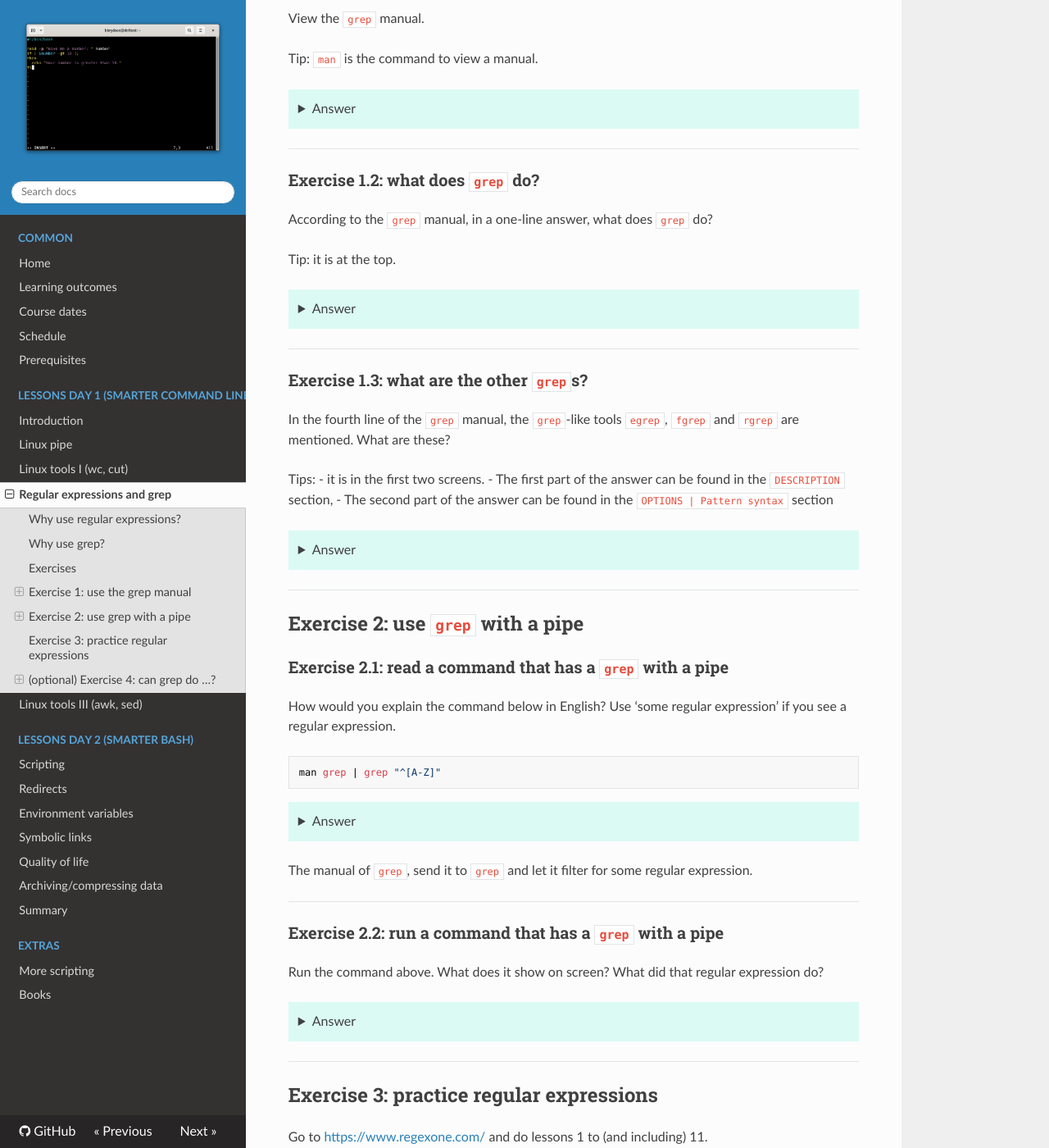
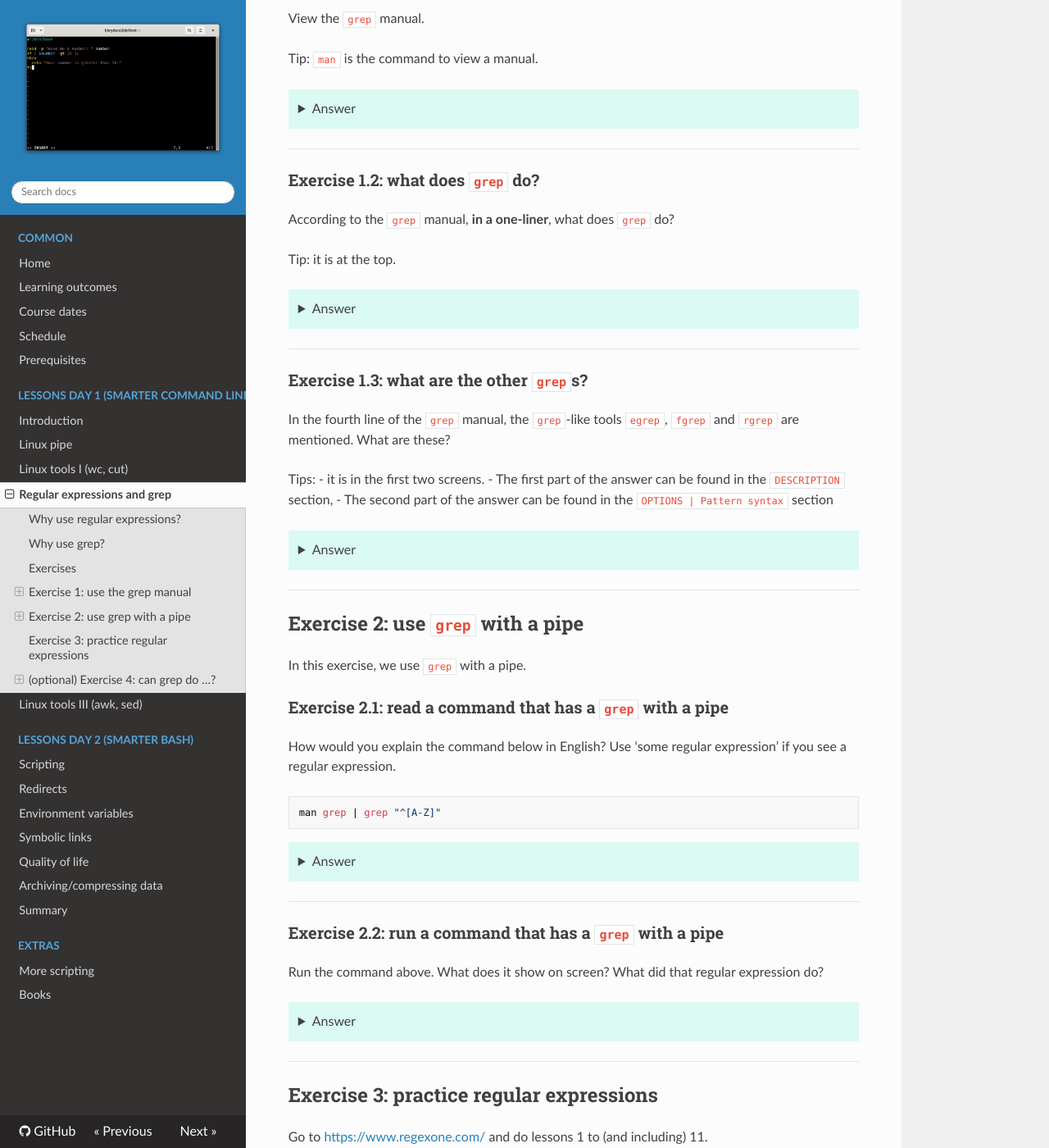
Before and after one commit to UPPMAX/linux-command-line-201, an MkDocs documentation site: the page built from docs/sessions/regular_expressions_and_grep/README.md, in a window 1280 px wide and 1400 px high, scrolled down 1499 px. Shown: the whole window at 82% size. Built offline with MkDocs 1.6.1, drawn with Linux system fonts in a browser that asks for light colours; nearby versions of some CDN libraries; some of the changed text lies outside the part shown.

Commit message:
Fix layout

```diff
--- a/docs/sessions/regular_expressions_and_grep/README.md
+++ b/docs/sessions/regular_expressions_and_grep/README.md
@@ -76,7 +76,7 @@ Tip: `man` is the command to view a manual.
 
 ### Exercise 1.2: what does `grep` do?
 
-According to the `grep` manual, in a one-line answer, what does `grep` do?
+According to the `grep` manual, **in a one-liner**, what does `grep` do?
 
 Tip: it is at the top.
 
@@ -145,6 +145,8 @@ Tips:
 
 ## Exercise 2: use `grep` with a pipe
 
+In this exercise, we use `grep` with a pipe.
+
 ### Exercise 2.1: read a command that has a `grep` with a pipe
 
 How would you explain the command below in English?
@@ -156,8 +158,8 @@ man grep | grep "^[A-Z]"
 
 ??? tip "Answer"
 
-  The manual of `grep`, send it to `grep` and let it filter for
-  some regular expression.
+    The manual of `grep`, send it to `grep` and let it filter for
+    some regular expression.
 
 ---
 
```
Also changed, not shown: other parts of docs/sessions/regular_expressions_and_grep/README.md (+1 -1 lines).
